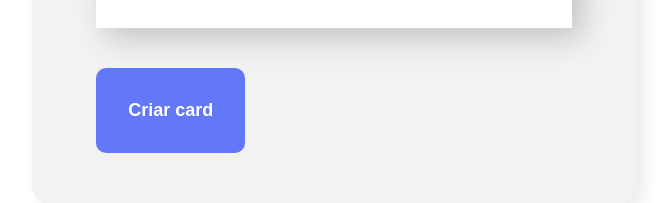
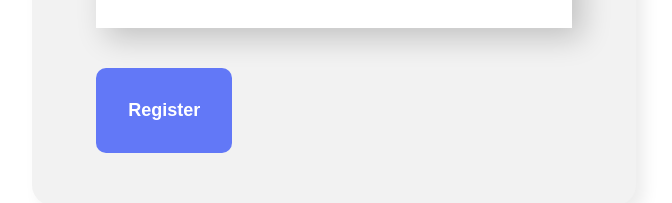
Before and after one commit to Jp9910/Hello-React, a React (Create React App) app: page / in a window 1280 px wide. Shown: the part 1035-1238 px from the top of the page, without its empty margins (306-978 px from the left). Built offline with nearby package versions, Linux system fonts and the light colour scheme.

Commit message:
Add comments and observations

```diff
--- a/src/components/Form/Form.js
+++ b/src/components/Form/Form.js
@@ -9,7 +9,10 @@ const Form = (props) => {
         "TSM", "T1", "ROX"
     ]
 
-    //A hook keeps a state inside a function
+    // A hook keeps a state inside a function.
+    // Whenever we want the component to react to some change in the value of a variable and
+    // rerender, we need to indicate that using the useState setter. If simply using another
+    // variable, the value will be altered but the DOM won't be updated.
     const [
         nameReadOnlyState, // stateful value (represents the state of the component)
         setNameState // function to update the state of the component
@@ -22,10 +25,10 @@ const Form = (props) => {
         event.preventDefault()
         console.log("Sent form data: " , nameReadOnlyState, roleReadOnlyState, imageReadOnlyState, teamReadOnlyState)
         props.atPlayerRegistered({ // Send an object containing the form values
-            nameReadOnlyState,
-            roleReadOnlyState,
-            imageReadOnlyState,
-            teamReadOnlyState
+            nameReadOnlyState, //this line is equivalent to nameReadOnlyState: nameReadOnlyState
+            role: roleReadOnlyState,
+            imagePath: imageReadOnlyState,
+            team: teamReadOnlyState
         })
     }
 
@@ -45,7 +48,7 @@ const Form = (props) => {
                     placeholder="Type your role"
                     required={true}
                     state={roleReadOnlyState}
-                    setState={setRoleState}
+                    setState={setRoleState} // Is this the same as _setState={state => setRoleState(state)}_ ?
                 />
                 <TextField
                     label="Image"
@@ -62,7 +65,7 @@ const Form = (props) => {
                     setState={setTeamState}
                 />
                 <Button text="Send">
-                    Criar card
+                    Register
                 </Button>
             </form>
         </section>
--- a/src/components/TextField/TextField.js
+++ b/src/components/TextField/TextField.js
@@ -12,7 +12,7 @@ export const TextField =  (props) => {
         //console.log(event.target.value)
 
         props.setState( event.target.value )
-        console.log(props.state)
+        //console.log(props.state)
     }
 
     // Setting the _value_ attribute in the following component will hard-code it in the component.
```
